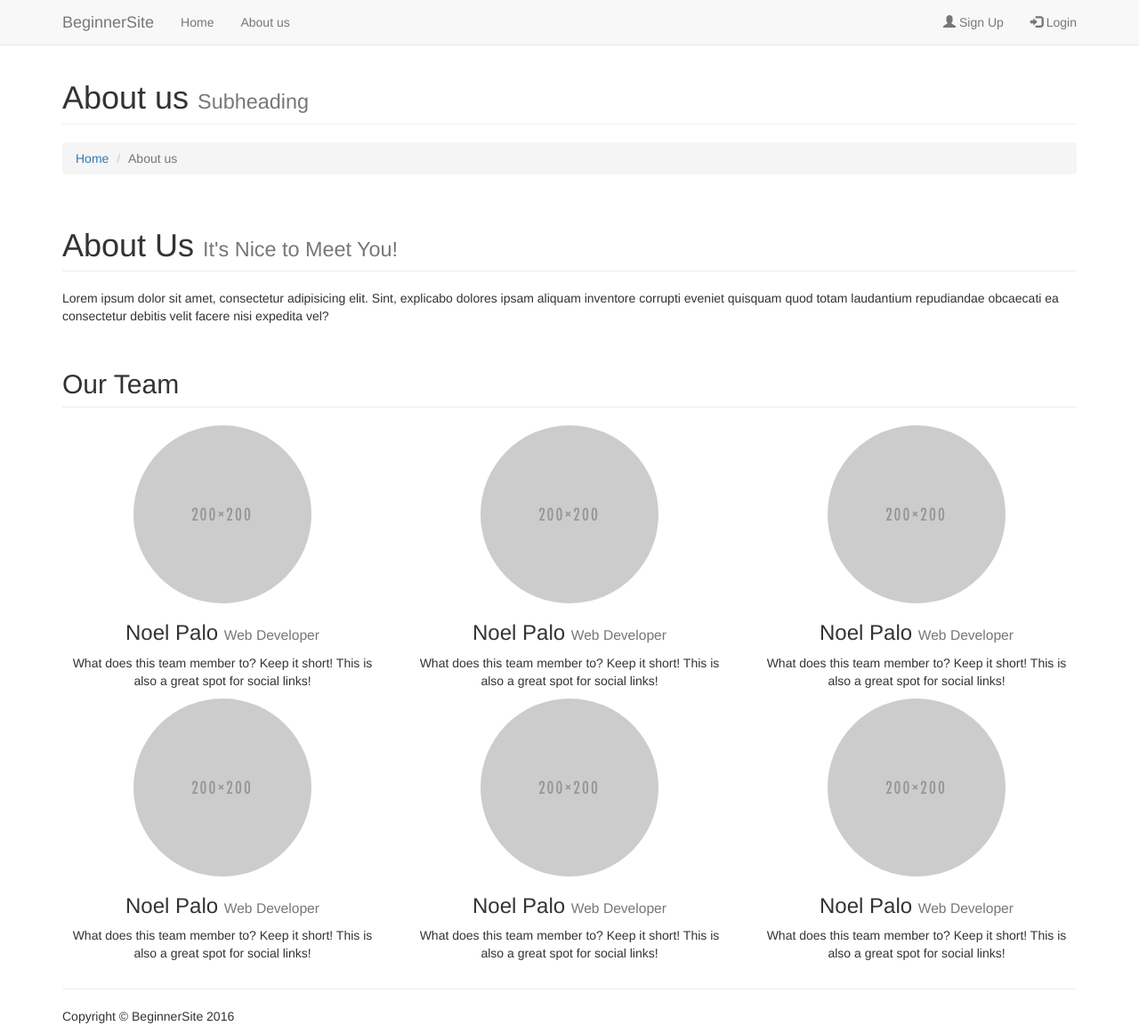
After one commit to nspalo/beginnerSite, a PHP site: page /about-us.php in a window 1280 px wide. The commit adds this page. Shown: the whole page at 89% size. Run offline with PHP 8.4, Linux system fonts and the light colour scheme.

Commit message:
Add About page and update Home page link

```diff
--- /dev/null
+++ b/about-us.php
@@ -0,0 +1,176 @@
+<!DOCTYPE html>
+<html lang="en">
+<head>
+    <meta charset="utf-8">
+    <meta http-equiv="X-UA-Compatible" content="IE=edge">
+    <meta name="viewport"    content="width=device-width, initial-scale=1">
+    <meta name="description" content="">
+    <meta name="author"      content="">
+	<!--
+		BeginnerSite
+		- Simple Page for Beginners to start using bootstrap
+		- Noel Palo - noelspalo@gmail.com, https://github.com/nspalo/
+	-->
+	<title>BeginnerSite - About us</title>
+
+	<!-- Font Awesome Core CSS -->
+	<link rel="stylesheet" type="text/css" href="./resources/css/font-awesome-4.6.3/font-awesome.css" >
+	<!-- Bootstrap Core CSS -->
+	<link rel="stylesheet" type="text/css" href="./resources/css/bootstrap-3.3.6/bootstrap.css">
+
+	<!-- Custom StyleSheet -->
+	<link rel="stylesheet" type="text/css" href="./resources/css/custom-style.css">
+
+	<!-- jQuery -->
+    <script type="text/javascript" src="./resources/js/jquery-2.1.4/jquery-2.1.4.min.js"></script>
+	<!-- Bootstrap Core JavaScript -->
+	<script type="text/javascript" src="./resources/js/bootstrap-3.3.6/bootstrap.min.js"></script>
+</head>
+<body>
+
+<!-- Page Content -->
+<div class="container-fluid">
+
+<!-- Navigation -->
+<nav class="navbar navbar-default nav-left pi-mega navbar-fixed-top" role="navigation">
+	<div class="container">
+		<!-- Brand and toggle get grouped for better mobile display -->
+		<div class="navbar-header">
+			<button type="button" class="navbar-toggle" data-toggle="collapse" data-target="#nspNavi">
+				<span class="sr-only">Toggle navigation</span>
+				<span class="icon-bar"></span>
+				<span class="icon-bar"></span>
+				<span class="icon-bar"></span>
+			</button>
+			<a class="navbar-brand" href="index.php">BeginnerSite</a>
+		</div>
+		<!-- Collect the nav links, forms, and other content for toggling -->
+		<div id="nspNavi" class="collapse navbar-collapse">
+			<ul class="nav navbar-nav navbar-left">
+				<li>
+					<a href="index.php">Home</a>
+				</li>
+				<li>
+					<a href="about-us.php">About us</a>
+				</li>
+			</ul>
+			<ul class="nav navbar-nav navbar-right">
+				<li>
+					<a href           = "#"
+						data-toggle   = "modal"
+						data-backdrop = "static"
+						data-keyboard = "false"
+						data-target   = "#signup"
+					><span class="glyphicon glyphicon-user"></span> Sign Up</a>
+				</li>
+				<li>
+					<a href           = "#"
+						data-toggle   = "modal"
+						data-backdrop = "static"
+						data-keyboard = "false"
+						data-target   = "#signin"
+					><span class="glyphicon glyphicon-log-in"></span> Login</a>
+				</li>
+			</ul>
+
+		</div>
+		<!-- /.navbar-collapse -->
+	</div>
+	<!-- /.container -->
+</nav>
+<!-- Navigation -->
+
+
+<!-- Page Content -->
+<div class="container page-content">
+	<!-- Page Heading/Breadcrumbs -->
+	<div class="row">
+		<div class="col-lg-12">
+			<h1 class="page-header">About us
+				<small>Subheading</small>
+			</h1>
+			<ol class="breadcrumb">
+				<li><a href="index.php">Home</a>
+				</li>
+				<li class="active">About us</li>
+			</ol>
+		</div>
+	</div>
+	<!-- /.row -->
+
+	<div class="row">
+		<div class="col-lg-12">
+			<h1 class="page-header">About Us
+				<small>It's Nice to Meet You!</small>
+			</h1>
+			<p>Lorem ipsum dolor sit amet, consectetur adipisicing elit. Sint, explicabo dolores ipsam aliquam inventore corrupti eveniet quisquam quod totam laudantium repudiandae obcaecati ea consectetur debitis velit facere nisi expedita vel?</p>
+		</div>
+	</div>
+
+	<div class="row">
+		<div class="col-lg-12">
+			<h2 class="page-header">Our Team</h2>
+		</div>
+		<div class="col-lg-4 col-sm-6 text-center">
+			<img class="img-circle img-responsive img-center" src="./resources/images/200x200.png" alt="">
+			<h3>Noel Palo
+				<small>Web Developer</small>
+			</h3>
+			<p>What does this team member to? Keep it short! This is also a great spot for social links!</p>
+		</div>
+		<div class="col-lg-4 col-sm-6 text-center">
+			<img class="img-circle img-responsive img-center" src="./resources/images/200x200.png" alt="">
+			<h3>Noel Palo
+				<small>Web Developer</small>
+			</h3>
+			<p>What does this team member to? Keep it short! This is also a great spot for social links!</p>
+		</div>
+		<div class="col-lg-4 col-sm-6 text-center">
+			<img class="img-circle img-responsive img-center" src="./resources/images/200x200.png" alt="">
+			<h3>Noel Palo
+				<small>Web Developer</small>
+			</h3>
+			<p>What does this team member to? Keep it short! This is also a great spot for social links!</p>
+		</div>
+		<div class="col-lg-4 col-sm-6 text-center">
+			<img class="img-circle img-responsive img-center" src="./resources/images/200x200.png" alt="">
+			<h3>Noel Palo
+				<small>Web Developer</small>
+			</h3>
+			<p>What does this team member to? Keep it short! This is also a great spot for social links!</p>
+		</div>
+		<div class="col-lg-4 col-sm-6 text-center">
+			<img class="img-circle img-responsive img-center" src="./resources/images/200x200.png" alt="">
+			<h3>Noel Palo
+				<small>Web Developer</small>
+			</h3>
+			<p>What does this team member to? Keep it short! This is also a great spot for social links!</p>
+		</div>
+		<div class="col-lg-4 col-sm-6 text-center">
+			<img class="img-circle img-responsive img-center" src="./resources/images/200x200.png" alt="">
+			<h3>Noel Palo
+				<small>Web Developer</small>
+			</h3>
+			<p>What does this team member to? Keep it short! This is also a great spot for social links!</p>
+		</div>
+	</div>
+
+	<hr />
+	<!-- Page Footer -->
+	<footer>
+		<div class="row">
+			<div class="col-lg-12">
+				<p>Copyright © BeginnerSite 2016</p>
+			</div>
+			<!-- /.col-lg-12 -->
+		</div><!-- /.row -->
+	</footer>
+	<!-- Page Footer -->
+</div>
+<!-- Page Content -->
+
+</div><!-- /.container -->
+<!-- Page Content -->
+
+</body>
+</html>
--- a/index.php
+++ b/index.php
@@ -49,6 +49,9 @@
 			<ul class="nav navbar-nav navbar-left">
 				<li>
 					<a href="index.php">Home</a>
+				</li>
+				<li>
+					<a href="about-us.php">About us</a>
 				</li>
 			</ul>
 			<ul class="nav navbar-nav navbar-right">
```
